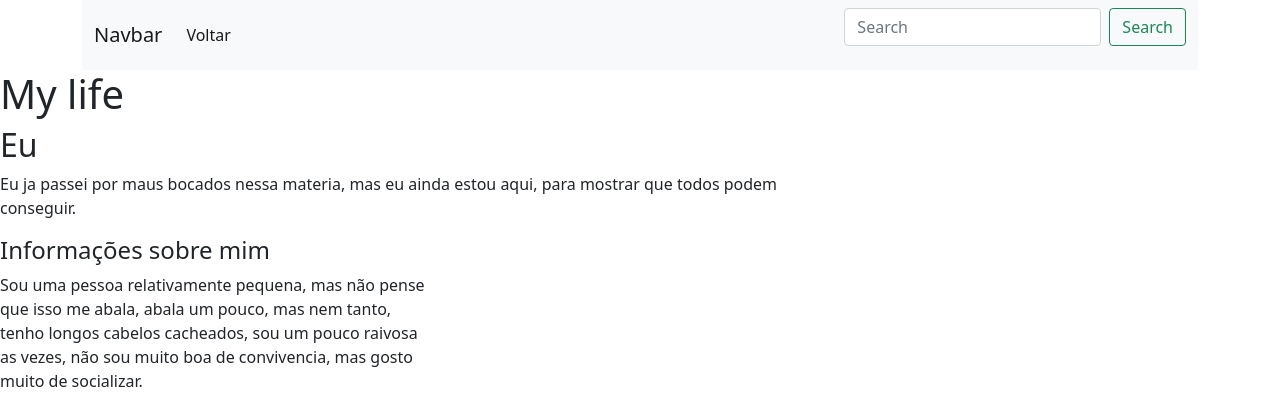
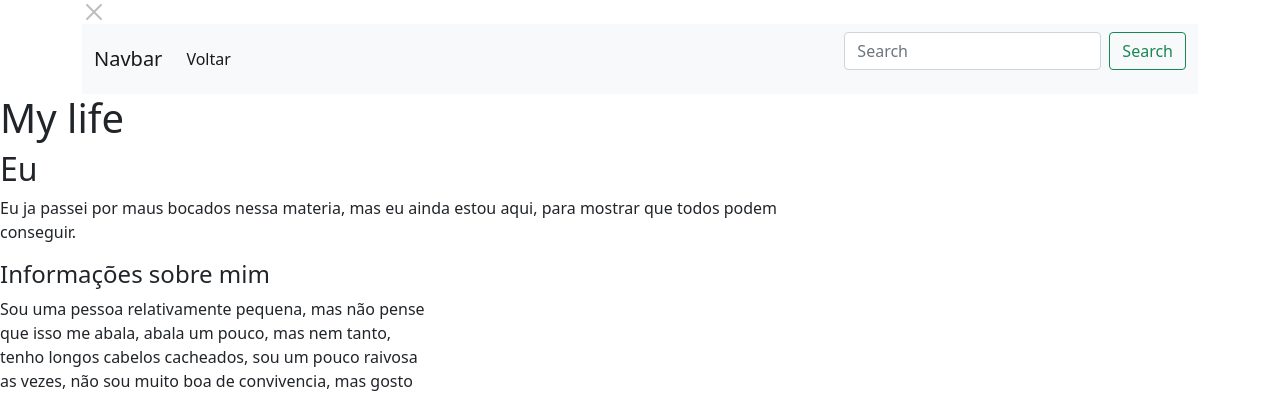
Before and after one commit to natalivbv/programa-o-web-1, a plain HTML site: page avaliacoes/atividade5/portifolio.html in a window 1280 px wide. Shown: the top 393 px of the page. Drawn offline with nearby package versions, Linux system fonts and the light colour scheme.

Commit message:
1 file modified

```diff
--- a/avaliacoes/atividade5/portifolio.html
+++ b/avaliacoes/atividade5/portifolio.html
@@ -6,6 +6,7 @@
   </head>
   <body>
   <div class="container">
+  <button type="button" class="btn-close" disabled aria-label="Close"></button>
   <nav class="navbar navbar-expand-lg navbar-light bg-light">
   <div class="container-fluid">
     <a class="navbar-brand" href="#">Navbar</a>
```
